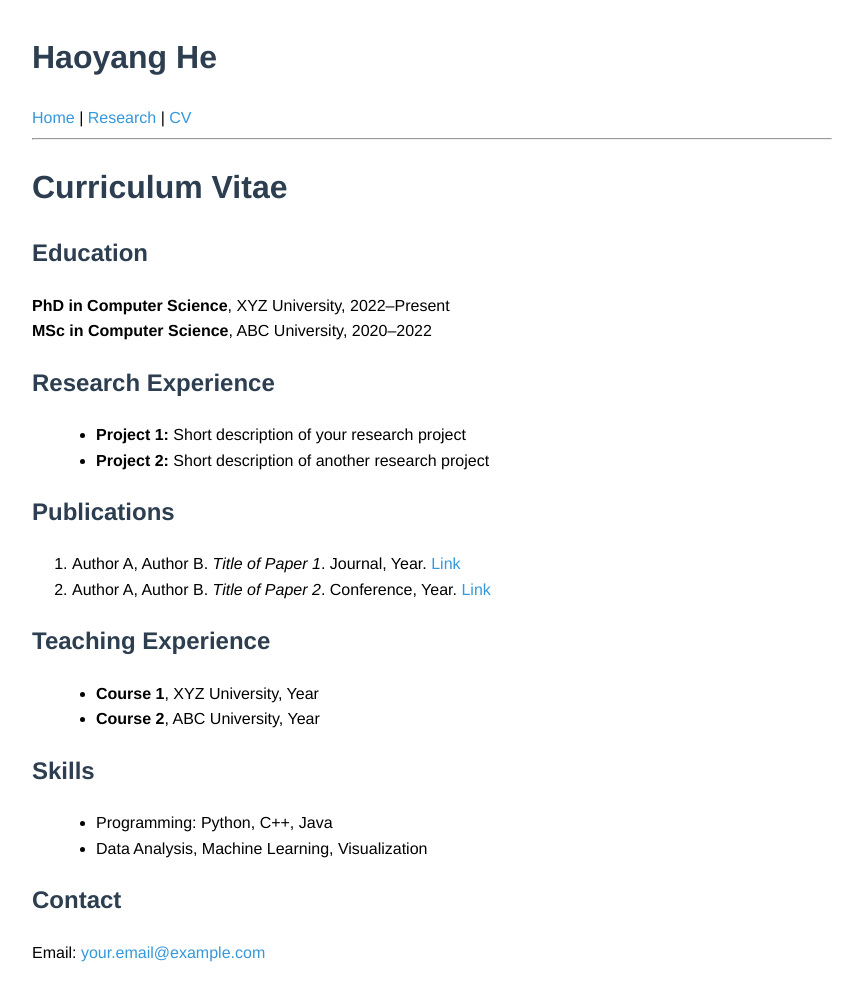
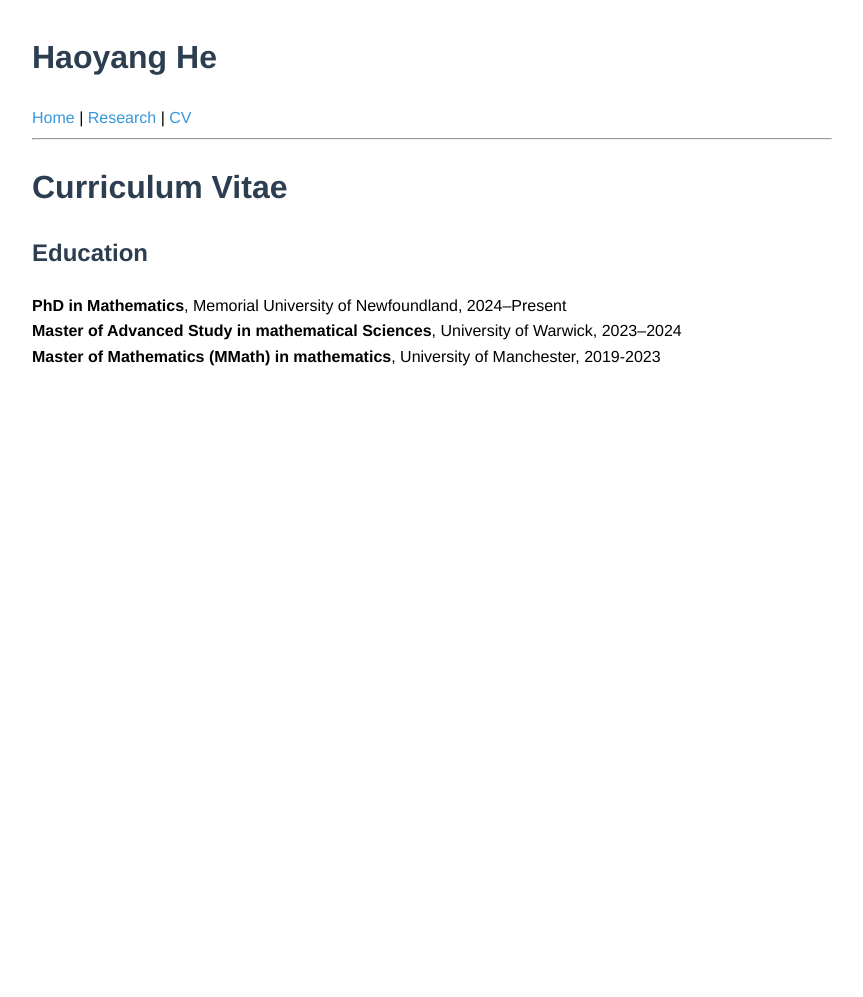
Before and after one commit to haoyang-he/haoyang-he.github.io, a Jekyll site: the page built from cv.md, in a window 1280 px wide. Shown: the whole page, without its empty margins (208-1071 px from the left). Built offline with Jekyll 4.4.1, drawn with Linux system fonts in a browser that asks for light colours; our own code applies the rules of GitHub Pages for plain Markdown files; after the commit the page ends 900 px from its top, so only the background shows below that.

Commit message:
Update cv.md

```diff
--- a/cv.md
+++ b/cv.md
@@ -1,24 +1,6 @@
 # Curriculum Vitae
 
 ## Education
-**PhD in Computer Science**, XYZ University, 2022–Present
-**MSc in Computer Science**, ABC University, 2020–2022
-
-## Research Experience
-- **Project 1:** Short description of your research project
-- **Project 2:** Short description of another research project
-
-## Publications
-1. Author A, Author B. *Title of Paper 1*. Journal, Year. [Link](#)
-2. Author A, Author B. *Title of Paper 2*. Conference, Year. [Link](#)
-
-## Teaching Experience
-- **Course 1**, XYZ University, Year
-- **Course 2**, ABC University, Year
-
-## Skills
-- Programming: Python, C++, Java
-- Data Analysis, Machine Learning, Visualization
-
-## Contact
-Email: [your.email@example.com](mailto:your.email@example.com)
+**PhD in Mathematics**, Memorial University of Newfoundland, 2024–Present
+**Master of Advanced Study in mathematical Sciences**, University of Warwick, 2023–2024
+**Master of Mathematics (MMath) in mathematics**, University of Manchester, 2019-2023
```
